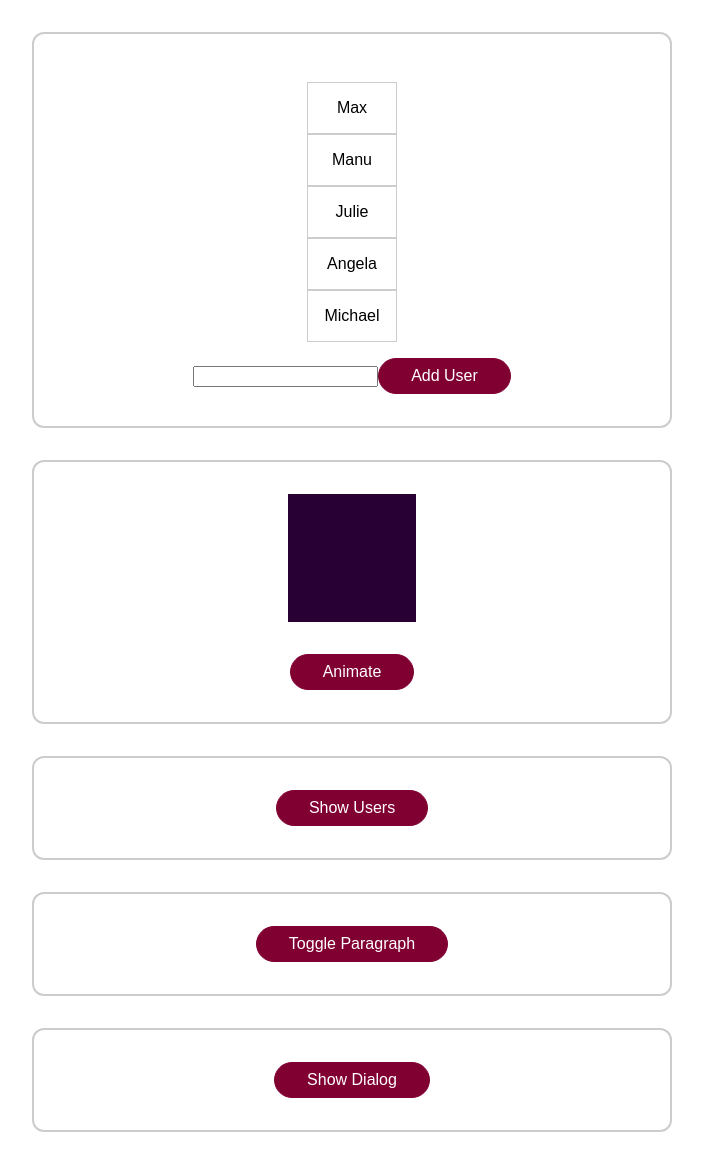
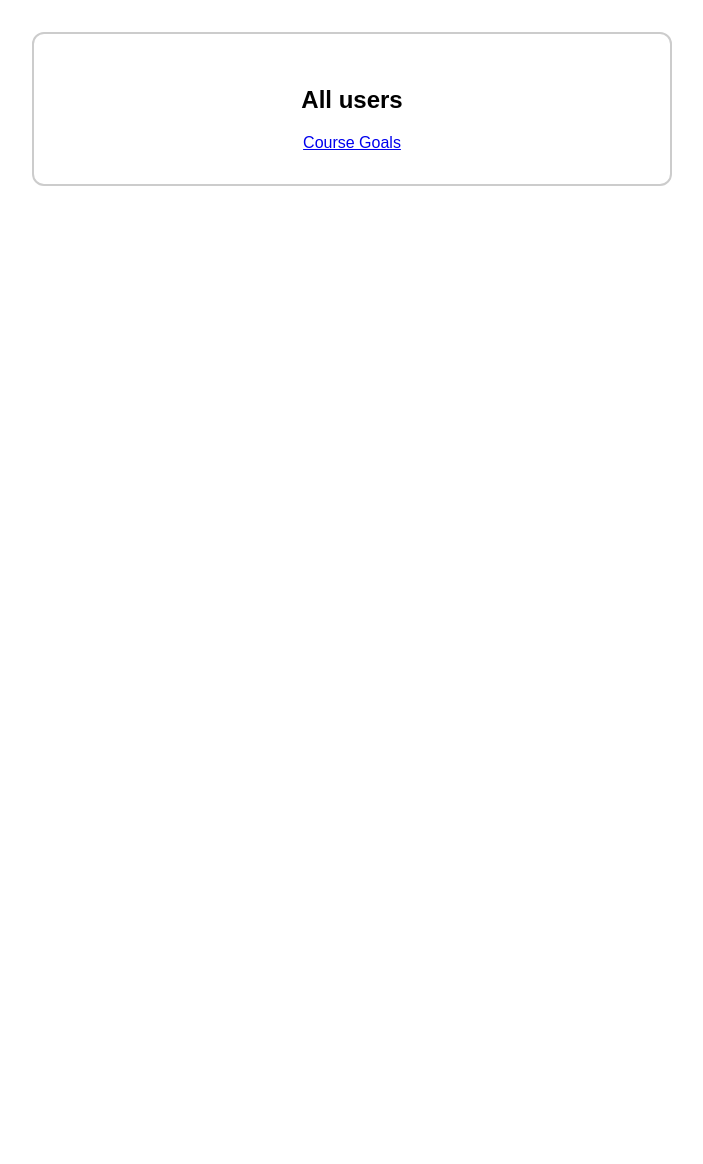
Before and after one commit to LuisRAcereto/udemy-vue-s14-animations, a Vue app: page / in a window 1280 px wide. Shown: the whole page, without its empty margins (288-991 px from the left). After the commit the page ends 800 px from the top, so only its background shows below. Built offline with nearby package versions, Linux system fonts and the light colour scheme.

Commit message:
Lesson 207 changes, animate route (page) changes using VueJS

```diff
--- a/package.json
+++ b/package.json
@@ -9,7 +9,8 @@
   },
   "dependencies": {
     "core-js": "^3.6.5",
-    "vue": "^3.0.0"
+    "vue": "^3.0.0",
+    "vue-router": "^4.1.5"
   },
   "devDependencies": {
     "@vue/cli-plugin-babel": "~4.5.0",
--- a/src/App.vue
+++ b/src/App.vue
@@ -1,54 +1,18 @@
 <template>
-  <div class="container">
-    <users-list></users-list>
-  </div>
-  <div class="container">
-    <div class="block" :class="{ animate: animatedBlock }"></div>
-    <button @click="animateBlock">Animate</button>
-  </div>
-  <div class="container">
-    <!-- You can add more than one child to transition if you can guarantee -->
-    <!-- the at least one is added to the DOM at the same time -->
+  <router-view v-slot="slotProps">
     <transition name="fade-button" mode="out-in">
-      <button @click="showUsers" v-if="!usersAreVisible">Show Users</button>
-      <button @click="hideUsers" v-else>Hide Users</button>
+      <component :is="slotProps.Component"></component>
     </transition>
-  </div>
-  <div class="container">
-    <!-- to replace the whole name additional props can be specified -->
-    <!-- <transition enter-to-class="some-class" enter-active-class="other-class" ...> -->
-    <!-- css prop is used to disabled CSS, telling VueJS that transition will not use it -->
-    <transition
-      :css="false"
-      @before-enter="beforeEnter"
-      @enter="enter"
-      @after-enter="afterEnter"
-      @before-leave="beforeLeave"
-      @leave="leave"
-      @after-leave="afterLeave"
-      @enter-cancelled="enterCancelled"
-      @leave-cancelled="leaveCancelled"
-    >
-      <p v-if="paraIsVisible">This is only sometimes visible...</p>
-    </transition>
-    <button @click="toggleParagraph">Toggle Paragraph</button>
-  </div>
-  <base-modal @close="hideDialog" :open="dialogIsVisible">
-    <p>This is a test dialog!</p>
-    <button @click="hideDialog">Close it!</button>
-  </base-modal>
-  <div class="container">
-    <button @click="showDialog">Show Dialog</button>
-  </div>
+  </router-view>
 </template>
 
 <script>
-import UsersList from './components/UsersList.vue';
+// import UsersList from './components/UsersList.vue';
 
 export default {
-  components: {
-    UsersList,
-  },
+  // components: {
+  //   UsersList,
+  // },
   data() {
     return {
       animatedBlock: false,
@@ -202,6 +166,14 @@
   opacity: 1;
 }
 
+.route-enter-active {
+  animation: slide-scale 0.4s ease-out;
+}
+
+.route-leave-active {
+  animation: slide-scale 0.4s ease-in;
+}
+
 @keyframes slide-scale {
   0% {
     transform: translateX(0) scale(1);
--- a/src/components/UsersList.vue
+++ b/src/components/UsersList.vue
@@ -1,4 +1,6 @@
 <template>
+  <!-- transition-group allows to animate items in a list, multiple items at same time, -->
+  <!-- allow us to move items smoothly. -->
   <transition-group tag="ul" name="user-list">
     <li v-for="user in users" :key="user" @click="removeUser(user)">
       {{ user }}
--- a/src/main.js
+++ b/src/main.js
@@ -1,10 +1,27 @@
 import { createApp } from 'vue';
+import { createRouter, createWebHistory } from 'vue-router';
 
 import App from './App.vue';
 import BaseModal from './components/BaseModal.vue';
+import AllUsers from './pages/AllUsers.vue';
+import CourseGoals from './pages/CourseGoals.vue';
+
+const router = createRouter({
+  history: createWebHistory(),
+  routes: [
+    { path: '/', component: AllUsers },
+    { path: '/goals', component: CourseGoals },
+  ],
+});
 
 const app = createApp(App);
 
 app.component('base-modal', BaseModal);
 
-app.mount('#app');
+app.use(router);
+
+// Use the function below to only mount once the router is fully set up and
+// aware of the page that should be loaded.
+router.isReady().then(function () {
+  app.mount('#app');
+});
--- /dev/null
+++ b/src/pages/AllUsers.vue
@@ -0,0 +1,6 @@
+<template>
+  <div class="container">
+    <h2>All users</h2>
+    <router-link to="/goals">Course Goals</router-link>
+  </div>
+</template>
--- /dev/null
+++ b/src/pages/CourseGoals.vue
@@ -0,0 +1,6 @@
+<template>
+  <div class="container">
+    <h2>Course oals</h2>
+    <router-link to="/">All Users</router-link>
+  </div>
+</template>
```
